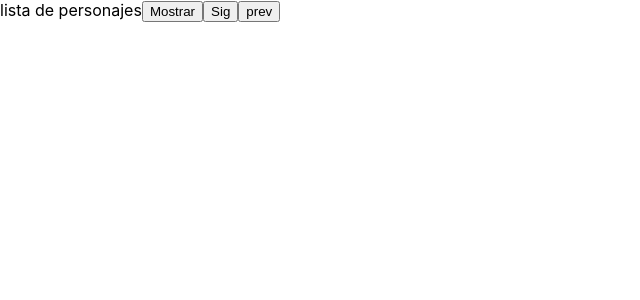
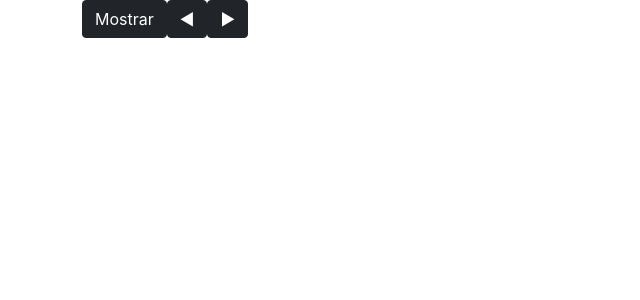
Before and after one commit to Gochita/Wubalubadubdub2.0, a React (Create React App) app: page / in a window 1280 px wide. Shown: the top 300 px of the page, without its empty margins (0-640 px from the left). Built offline with nearby package versions, Linux system fonts and the light colour scheme.

Commit message:
Se añade archivo sass

```diff
--- a/public/index.html
+++ b/public/index.html
@@ -25,6 +25,7 @@
       Learn how to configure a non-root public URL by running `npm run build`.
     -->
     <title>React App</title>
+    <link href="https://cdn.jsdelivr.net/npm/bootstrap@5.1.3/dist/css/bootstrap.min.css" rel="stylesheet" integrity="sha384-1BmE4kWBq78iYhFldvKuhfTAU6auU8tT94WrHftjDbrCEXSU1oBoqyl2QvZ6jIW3" crossorigin="anonymous">
   </head>
   <body>
     <noscript>You need to enable JavaScript to run this app.</noscript>
--- a/src/App.jsx
+++ b/src/App.jsx
@@ -2,6 +2,7 @@ import React from "react";
 import Personajes from "./components/Personajes";
 import { Provider } from "react-redux";
 import generateStore from "./redux/store";
+import "./style/coolstuf.scss";
 
 function App() {
   const store = generateStore();
--- a/src/components/Personajes.jsx
+++ b/src/components/Personajes.jsx
@@ -1,6 +1,12 @@
 import React from "react";
 import { useDispatch, useSelector } from "react-redux";
-import { getPersonajesAccion, nextPersonajesAccion, prevPersonajesAccion } from "../redux/personajesDucks";
+import {
+  getPersonajesAccion,
+  nextPersonajesAccion,
+  prevPersonajesAccion,
+} from "../redux/personajesDucks";
+
+import "../style/coolstuf.scss"
 
 const Personajes = () => {
   const dispatch = useDispatch();
@@ -8,19 +14,49 @@ const Personajes = () => {
   const personajes = useSelector((store) => store.personajes.array);
 
   return (
-    <div>
-      lista de personajes
-      <button onClick={() => dispatch(getPersonajesAccion())}>Mostrar</button>
-      <button onClick={() => dispatch(nextPersonajesAccion())}>Sig</button>
-      <button onClick={()=> dispatch(prevPersonajesAccion())}>prev</button>
-      <ul>
-          {
-              personajes.map(item =>(
-                  <li key={item.id}>{item.name}</li>
-              ))
-          }
-      </ul>
+    <div className="container">
+      <button
+        onClick={() => dispatch(getPersonajesAccion())}
+        className="btn btn-dark"
+      >
+        Mostrar
+      </button>
+      <button
+        onClick={() => dispatch(prevPersonajesAccion())}
+        className="btn btn-dark"
+      >
+        ◀
+      </button>
+      <button
+        onClick={() => dispatch(nextPersonajesAccion())}
+        className="btn btn-dark"
+      >
+        ▶
+      </button>
+
+      <div className="row">
+
+        {personajes.map((item) => (
+          <div key={item.id} className="col-md-4 mb-2">
+            <div className="card">
+              <img
+                key={item.id}
+                src={item.image}
+                alt={`imagen-${item.name}`}
+                className="card-img-top"
+              />
+              <div className="card-body">
+                <h5>{item.name}</h5>
+                <p>Especie: {item.species}</p>
+                <p>Genero: {item.gender}</p>
+                <p>Ubicacion: {item.location.name}</p>
+              </div>
+            </div>
+          </div>
+        ))}
+      </div>
     </div>
+
   );
 };
 
--- a/src/redux/personajesDucks.js
+++ b/src/redux/personajesDucks.js
@@ -9,6 +9,7 @@ const dataInicial = {
 const GET_PERSONAJES_SUCCESS = "GET_PERSONAJES_SUCCESS";
 const NEXT_PERSONAJES_SUCCESS = "NEXT_PERSONAJES_SUCCESS";
 const PREV_PERSONAJES_SUCCESS = "PREV_PERSONAJES_SUCCESS";
+const BUSCAR_PERSONAJES_SUCCES = "BUSCAR_PERSONAJES_SUCCESS";
 
 //reducer
 export default function personajesReducer(state = dataInicial, action) {
@@ -29,6 +30,12 @@ export default function personajesReducer(state = dataInicial, action) {
         array: action.payload.array,
         page: action.payload.page,
       };
+    case BUSCAR_PERSONAJES_SUCCES:
+        return{
+            ...state,
+            array:action.payload.array,
+            page:action.payload.page,
+        }
     default:
       return state;
   }
@@ -88,3 +95,22 @@ export const prevPersonajesAccion = () => async (dispatch, getState) => {
     console.log(error);
   }
 };
+
+export const buscarPersonajesAccion = () => async (dispatch, getState) => {
+    const { page } = getState().personajes;
+    const {name}= getState().name;
+
+    try {
+      const res = await axios.get(
+        `https://rickandmortyapi.com/api/character/?page=${page}&name=${name}`
+      );
+      dispatch({
+        type: BUSCAR_PERSONAJES_SUCCES,
+        payload: {
+          array: res.data.results,
+        },
+      });
+    } catch (error) {
+      console.log(error);
+    }
+  };
--- /dev/null
+++ b/src/style/coolstuf.scss
@@ -0,0 +1,38 @@
+@import url('https://fonts.googleapis.com/css2?family=Press+Start+2P&display=swap');
+
+$color-fondo: #b8d5cd;
+
+.page{
+    background-color: $color-fondo;
+    width: 100%;
+    font-family: 'Press Start 2P', cursive;
+    font-size: 8px;
+
+}
+
+.opacity{
+    // opacity: .6;
+    background-color: rgba(0, 0, 0, .3);
+  color: #fff;
+  padding-top: 1em;
+}
+
+.card{
+    // width: 300px;
+    // height: 430px;
+    img{
+        margin-top: 30px;
+        margin-left: 30px;
+        width: 80%;
+    }
+
+    h5{
+        margin-top: 10px;
+        margin-left: 10px;
+
+    }
+    b{
+        margin-left: 10px;
+    }
+
+}
```
Also changed, not shown: package.json (+10 -1 lines), src/components/Barrita.jsx (added, +15 -0 lines), src/imagen/rickymorty.png (added), 1 other file (tests, documents, lock files or other folders).
